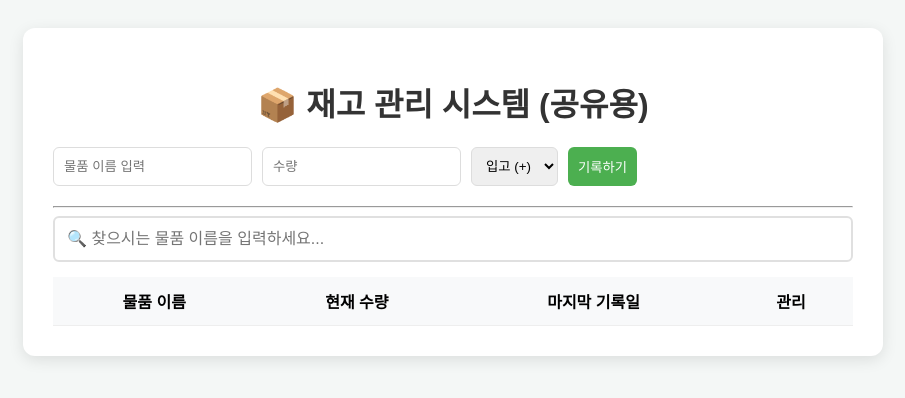
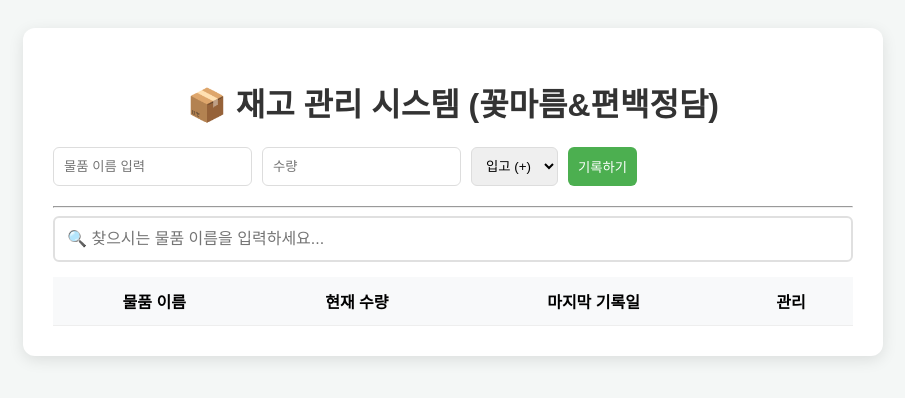
Before and after one commit to junnycode/inventory, a plain HTML site: page index.html in a window 1280 px wide. Shown: the whole page, without its empty margins (187-1092 px from the left). Drawn offline with Linux system fonts and the light colour scheme; no server answers.

Commit message:
Update index.html

```diff
--- a/index.html
+++ b/index.html
@@ -8,7 +8,7 @@
 </head>
 <body>
     <div class="container">
-        <h1>📦 재고 관리 시스템 (공유용)</h1>
+        <h1>📦 재고 관리 시스템 (꽃마름&편백정담)</h1>
 
         <div class="input-section">
             <input type="text" id="itemName" list="existingItems" placeholder="물품 이름 입력">
```
